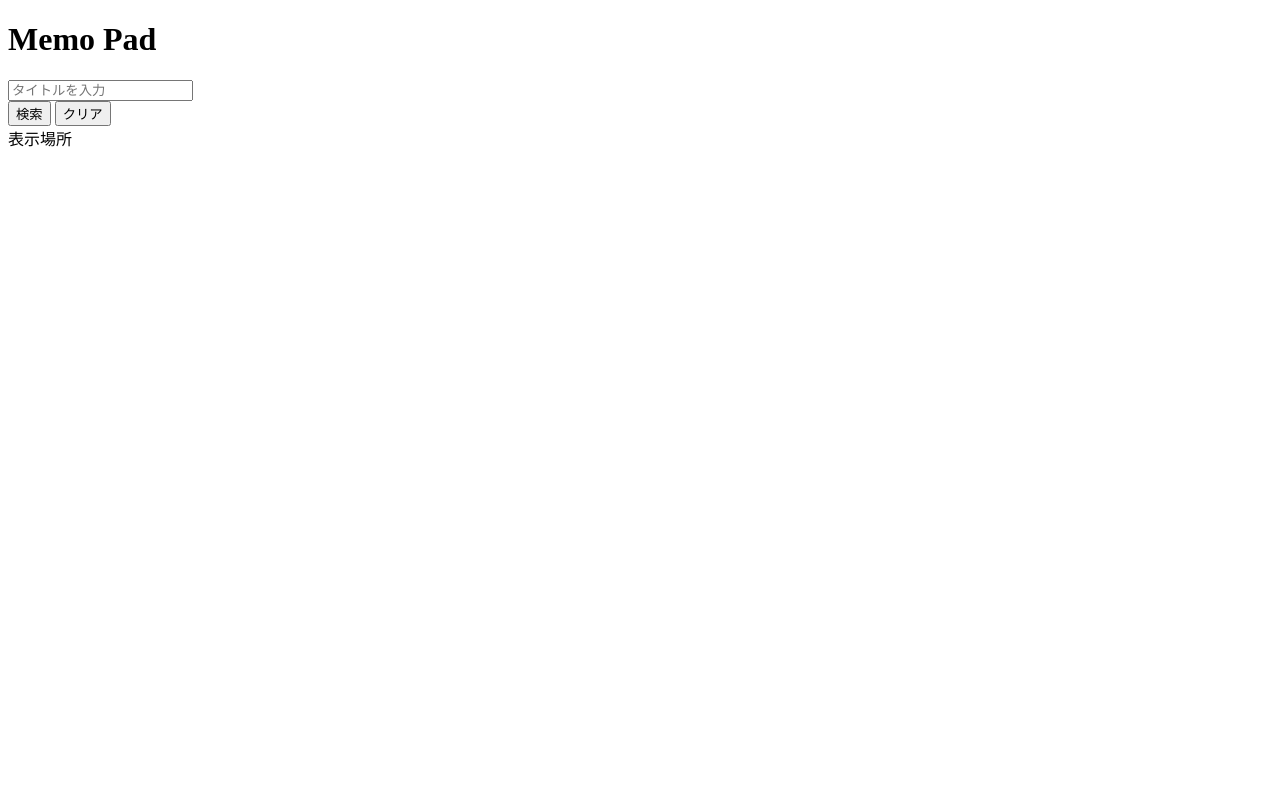
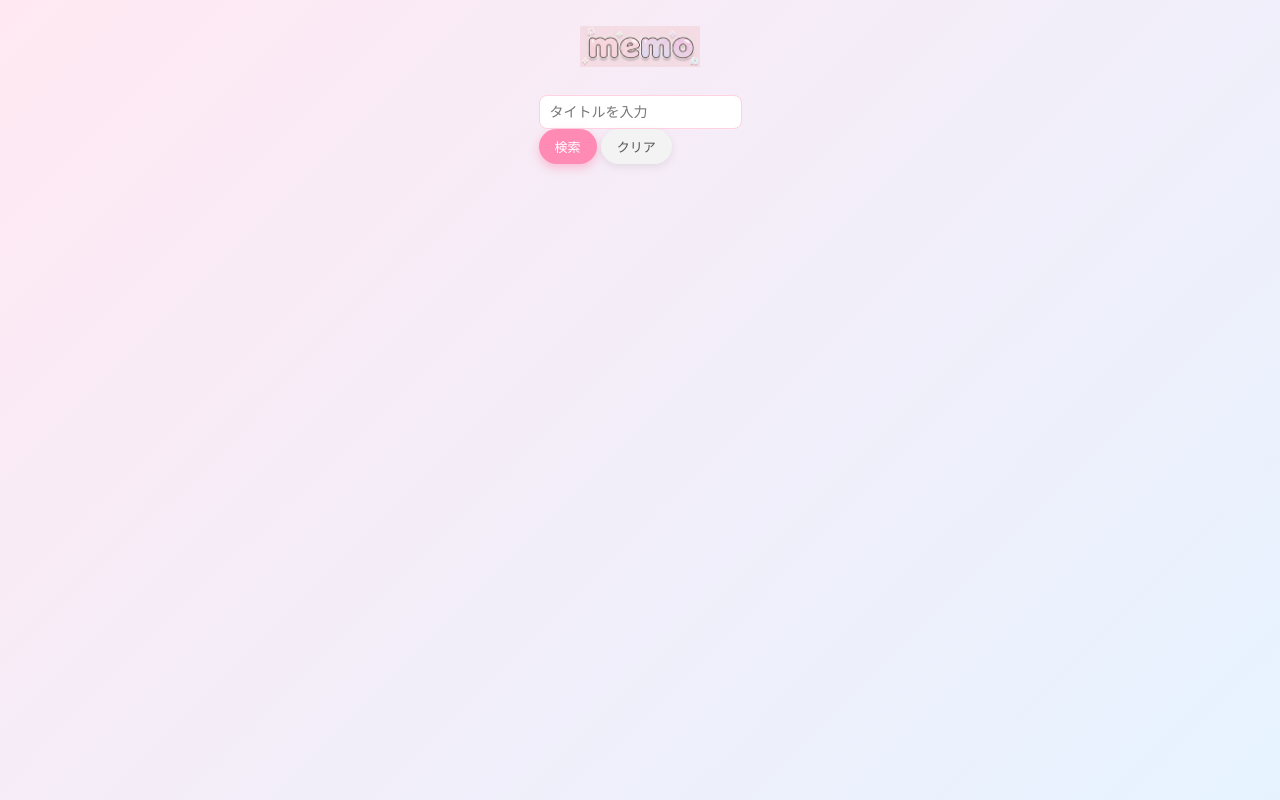
Before and after one commit to corosuke-shibuya/kadai1129, a plain HTML site: page index.html in a window 1280 px wide. Drawn offline with nearby package versions, Linux system fonts and the light colour scheme.

Commit message:
デザイン追加

```diff
--- a/index.html
+++ b/index.html
@@ -4,9 +4,10 @@
     <meta charset="UTF-8">
     <meta name="viewport" content="width=device-width, initial-scale=1.0">
     <title>Document</title>
+    <link rel="stylesheet" href="style.css">
 </head>
 <body>
-  <h1>Memo Pad</h1>
+  <h1> <img id="logo" src="img/logo.png" alt="logo" width="120"></h1>
 
   <main>
     <div class="input-area">
@@ -22,7 +23,7 @@
   </main>
 
 
-  <div id="content">表示場所</div>
+  <div id="content"></div>
 
   <ul id ="list">
     <!-- ここに追加データが挿入される -->
--- /dev/null
+++ b/style.css
@@ -0,0 +1,125 @@
+/* 画面全体のベース */
+body {
+  margin: 0;
+  padding: 0;
+  font-family: system-ui, -apple-system, BlinkMacSystemFont, "Helvetica Neue",
+    sans-serif;
+  background: linear-gradient(135deg, #ffe8f2, #e6f3ff);
+  min-height: 100vh;
+
+  display: flex;
+  flex-direction: column;
+  align-items: center;
+
+}
+
+/* タイトル */
+h1 {
+  text-align: center;
+  margin-top: 24px;
+  margin-bottom: 16px;
+  font-size: 40px;
+  letter-spacing: 0.08em;
+}
+
+/* アプリ全体の箱 */
+.memo-app {
+  max-width: 600px;          /* 横幅を抑えてカードっぽく */
+  width: 100%;           /* 画面が狭いときはいっぱいまで広がる */
+  margin: 0 16px 40px;   /* 左右に少し余白だけつける */
+  background: #ffffff;
+  padding: 24px 20px 32px;
+  border-radius: 16px;       /* 角を丸く */
+  box-shadow: 0 8px 20px rgba(0, 0, 0, 0.08); /* ふわっと影 */
+}
+
+/* 検索エリア */
+.search-area {
+  display: flex;
+  flex-wrap: wrap;
+  gap: 8px;
+  margin-bottom: 24px;
+  flex-direction: column;
+  align-items: center;
+
+}
+
+/* 入力欄 */
+#keyword {
+  flex: 1;
+  min-width: 180px;
+  padding: 8px 10px;
+  border-radius: 8px;
+  border: 1px solid #ffd1e1;
+  font-size: 14px;
+  outline: none;
+  box-sizing: border-box;
+  flex-direction: column;
+  align-items: center;
+
+}
+
+/* 入力欄フォーカス時のアクセント */
+#keyword:focus {
+  border-color: #ff8bb4;
+  box-shadow: 0 0 0 3px rgba(255, 139, 180, 0.2);
+}
+
+/* ボタン共通 */
+#searchBtn,
+#clear {
+  padding: 8px 16px;
+  border-radius: 999px;     /* カプセル型ボタン */
+  border: none;
+  font-size: 13px;
+  cursor: pointer;
+  transition: transform 0.08s ease, box-shadow 0.08s ease, opacity 0.15s;
+}
+
+/* 検索ボタン：ピンク */
+#searchBtn {
+  background: #ff8bb4;
+  color: #fff;
+  box-shadow: 0 4px 10px rgba(255, 139, 180, 0.5);
+}
+
+/* クリアボタン：グレー */
+#clear {
+  background: #f3f3f3;
+  color: #555;
+  box-shadow: 0 3px 8px rgba(0, 0, 0, 0.08);
+}
+
+/* ボタンのホバー／クリック時のちょっとした動き */
+#searchBtn:hover,
+#clear:hover {
+  transform: translateY(-1px);
+  opacity: 0.95;
+}
+
+#searchBtn:active,
+#clear:active {
+  transform: translateY(0);
+  box-shadow: none;
+}
+
+/* 検索結果エリア */
+#content {
+  margin-top: 8px;
+  font-size: 14px;
+  line-height: 1.7;
+}
+
+/* 箇条書きの見た目調整 */
+#content ul {
+  list-style: disc;
+  padding-left: 20px;
+  margin-bottom: 16px;
+}
+
+#content li {
+  background: #fff7fb;
+  border-radius: 10px;
+  padding: 10px 12px;
+  border: 1px solid #ffd6ea;
+}
```
Also changed, not shown: img/logo.png (added), img/style.css (deleted).
